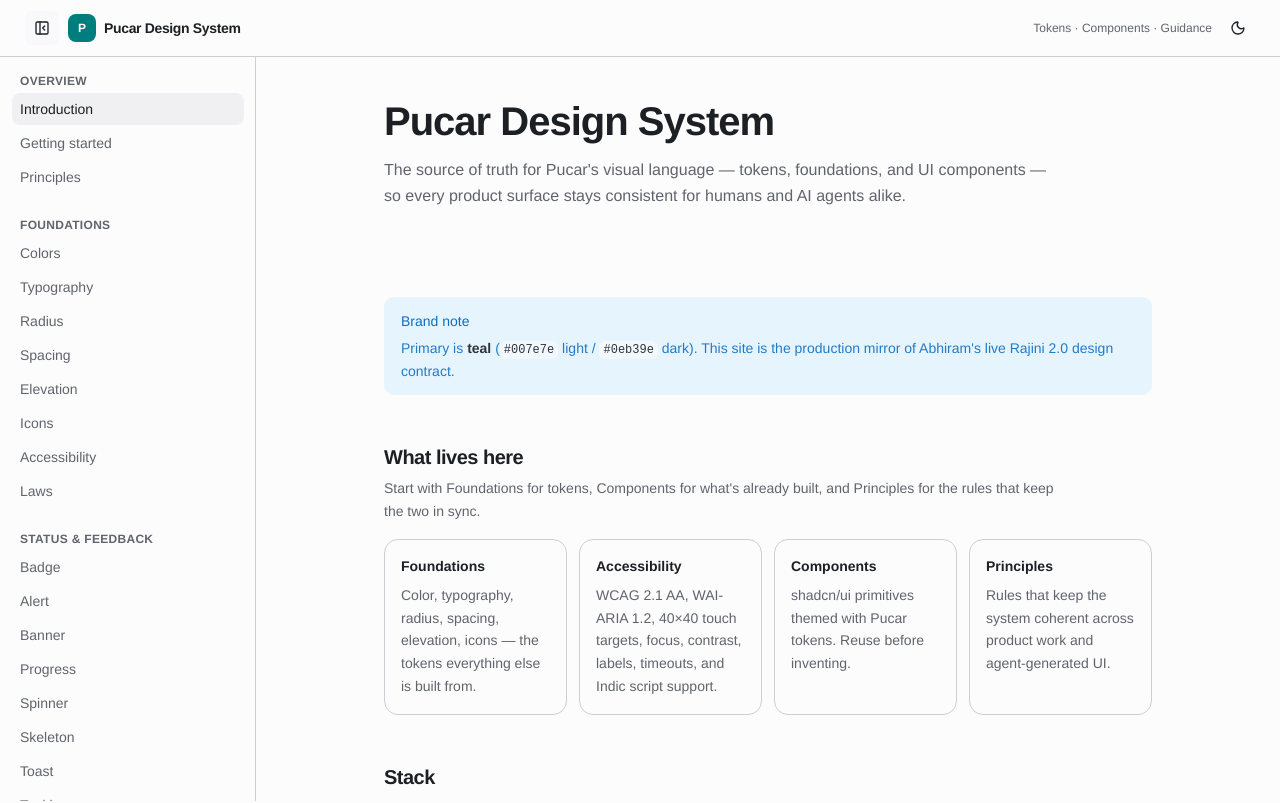
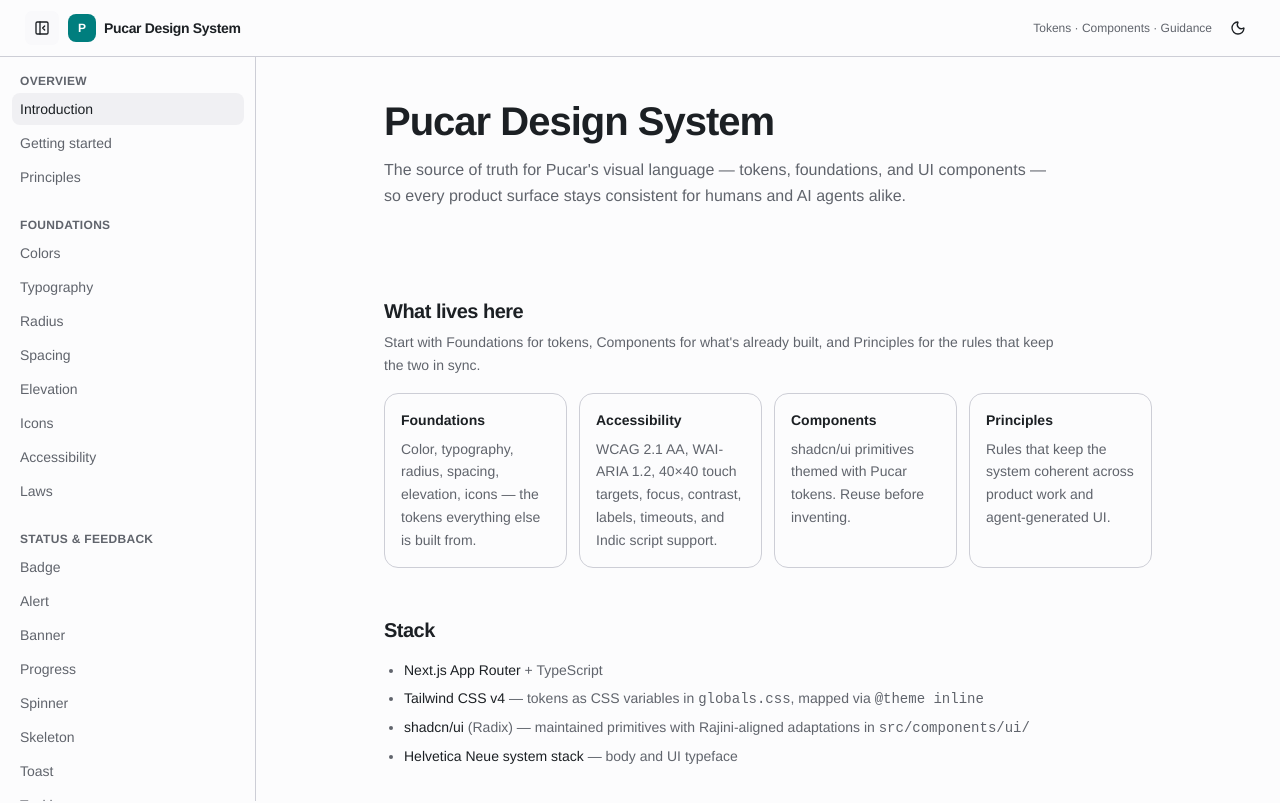
Before and after one commit to neer-ideasbeforenoon/pucar-design-system, a Next.js app: page / in a window 1280 px wide. Shown: the top 803 px of the page. Built offline with nearby package versions, Linux system fonts and the light colour scheme.

Commit message:
Remove outdated brand note from the introduction page to streamline content and enhance focus on documentation structure.

```diff
--- a/src/app/(docs)/page.tsx
+++ b/src/app/(docs)/page.tsx
@@ -1,7 +1,6 @@
 import Link from "next/link";
 import type { Metadata } from "next";
 
-import { Callout } from "@/components/docs/callout";
 import { PageHeader } from "@/components/docs/page-header";
 import { DocsSection } from "@/components/docs/section";
 import { Button } from "@/components/ui/button";
@@ -17,12 +16,6 @@
         title="Pucar Design System"
         description="The source of truth for Pucar's visual language — tokens, foundations, and UI components — so every product surface stays consistent for humans and AI agents alike."
       />
-
-      <Callout title="Brand note" tone="info">
-        Primary is <strong className="text-foreground">teal</strong> (
-        <code>#007e7e</code> light / <code>#0eb39e</code> dark). This site is
-        the production mirror of Abhiram&apos;s live Rajini 2.0 design contract.
-      </Callout>
 
       <DocsSection
         title="What lives here"
```
